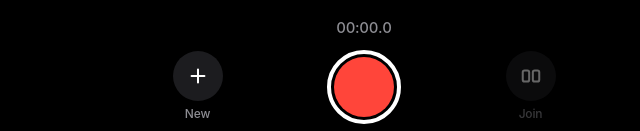
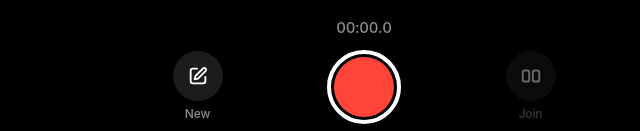
Before and after one commit to tohidite-sketch/vo-recorder-web, a plain HTML site: page video/index.html in a window 1280 px wide. Shown: the part 666-797 px from the top of the page, 276-916 px from the left. Drawn offline with Linux system fonts and the light colour scheme.

Commit message:
Update index.html

```diff
--- a/video/index.html
+++ b/video/index.html
@@ -425,7 +425,7 @@ svg { display: block; }
   </div>
   <div class="dock-row">
     <button id="newBtn" class="side-btn" type="button" aria-label="Start a new recording">
-      <span class="side-icon"><svg viewBox="0 0 24 24" fill="none" stroke="currentColor" stroke-width="2.2" stroke-linecap="round" aria-hidden="true"><path d="M12 5v14M5 12h14"/></svg></span>
+      <span class="side-icon"><svg viewBox="0 0 24 24" fill="none" stroke="currentColor" stroke-width="2" stroke-linecap="round" stroke-linejoin="round" aria-hidden="true"><path d="M11 4H6.5A2.5 2.5 0 0 0 4 6.5v11A2.5 2.5 0 0 0 6.5 20h11a2.5 2.5 0 0 0 2.5-2.5V13"/><path d="M17.6 3.6a2 2 0 0 1 2.8 2.8L12 14.8l-3.6.8.8-3.6z"/></svg></span>
       New
     </button>
     <button id="rec" class="rec" type="button" aria-label="Start recording"><span></span></button>
```
